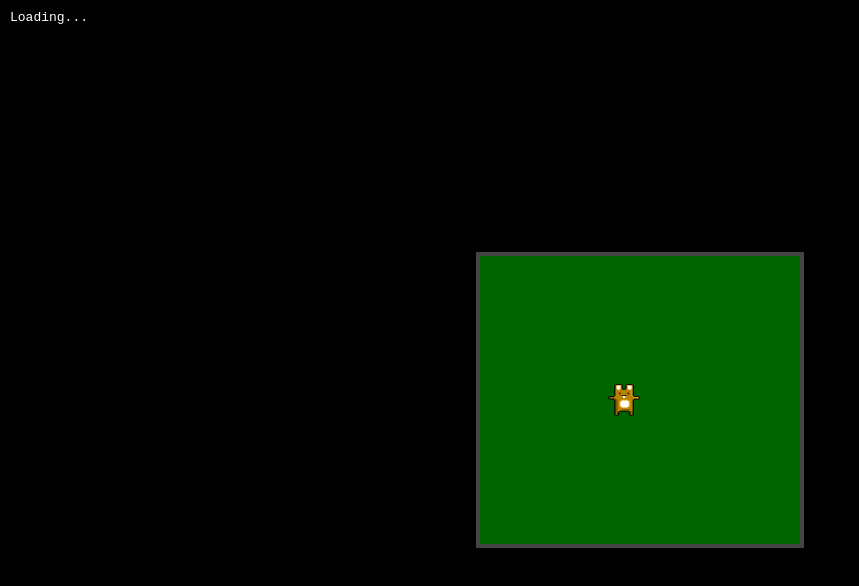
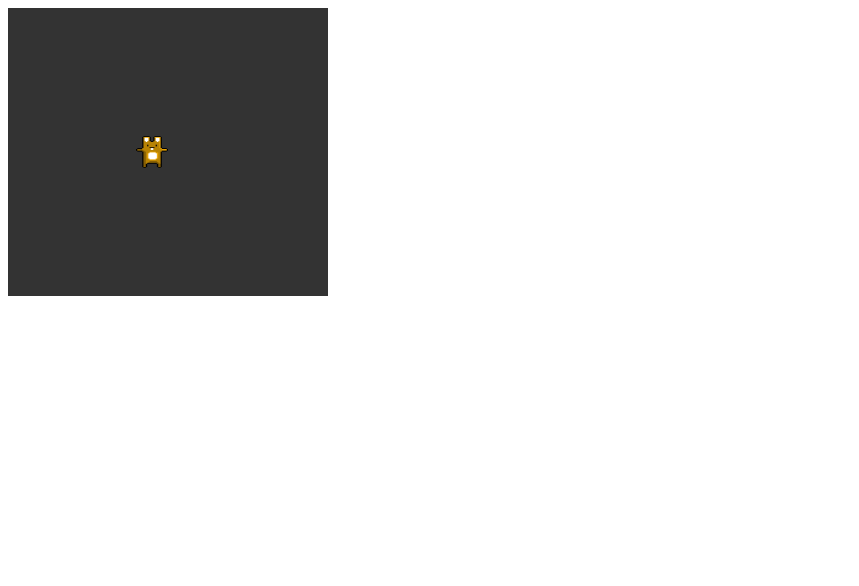
Before and after one commit to Git-Mic/pixel-rpg, a plain HTML site: page index.html in a window 1280 px wide. Shown: the whole page, without its empty margins (0-859 px from the left). Drawn offline with Linux system fonts and the light colour scheme.

Commit message:
Update index.html

```diff
--- a/index.html
+++ b/index.html
@@ -1,30 +1,10 @@
 <!DOCTYPE html>
-<html lang="en">
+<html>
 <head>
-  <meta charset="UTF-8">
-  <title>Pixel RPG Game</title>
-  <link rel="stylesheet" href="style.css">
-  <style>
-    canvas {
-      background: #006400;
-    }
-    #loading {
-      color: white;
-      font-family: monospace;
-      position: absolute;
-      top: 10px;
-      left: 10px;
-    }
-  </style>
+  <title>Player Image Test</title>
 </head>
 <body>
-  <div id="game-container">
-    <div id="loading">Loading...</div>
-    <canvas id="game-canvas" width="320" height="288"></canvas>
-  </div>
-  <audio id="step-sound" src="assets/sound/step.mp3" preload="auto"></audio>
-  <audio id="battle-sound" src="assets/sound/battle.mp3" preload="auto"></audio>
-  <audio id="win-sound" src="assets/sound/win.mp3" preload="auto"></audio>
-  <script defer src="game.js"></script>
+  <canvas id="game-canvas" width="320" height="288" style="background:#333;"></canvas>
+  <script src="game.js"></script>
 </body>
 </html>
```
